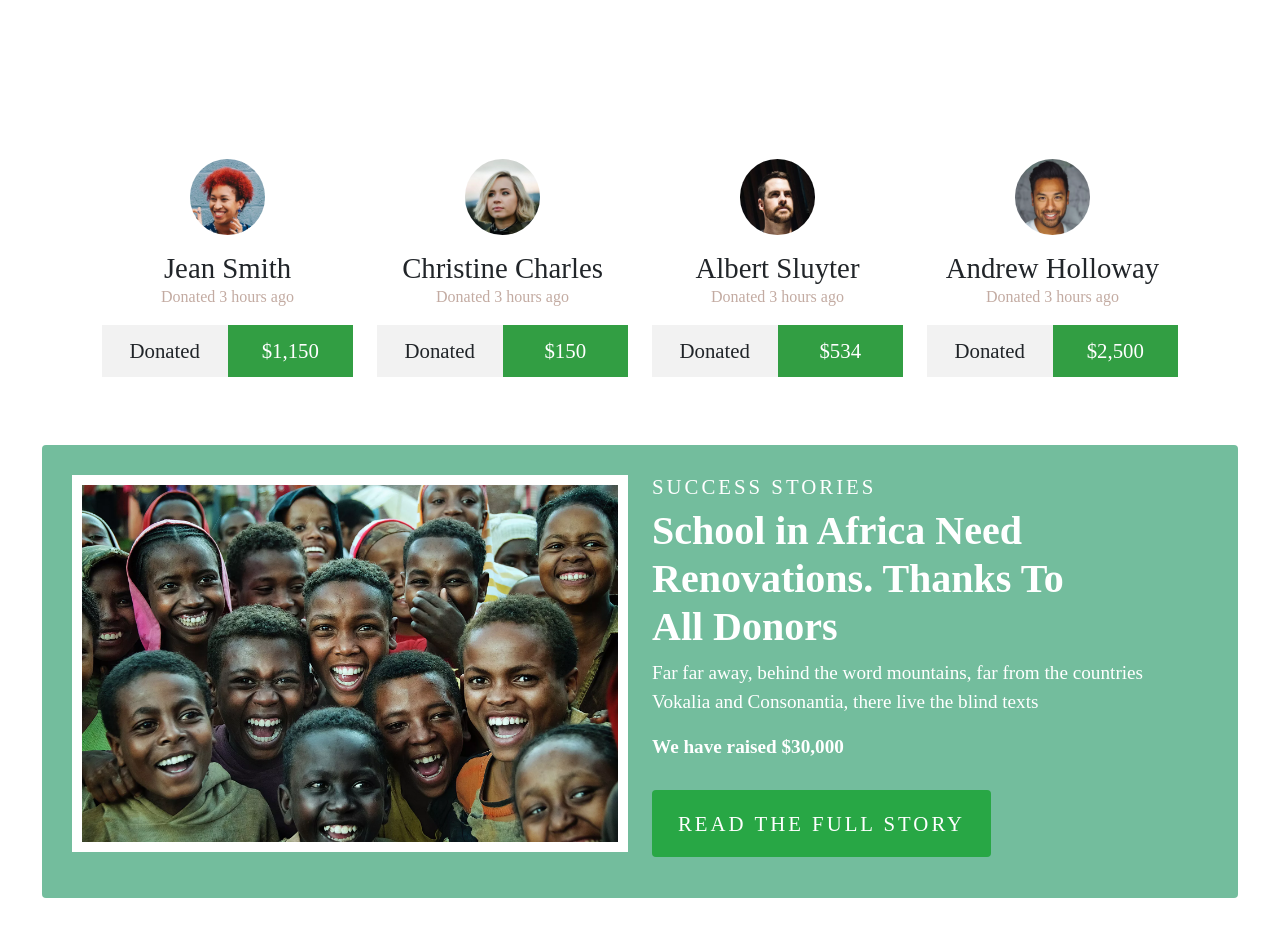
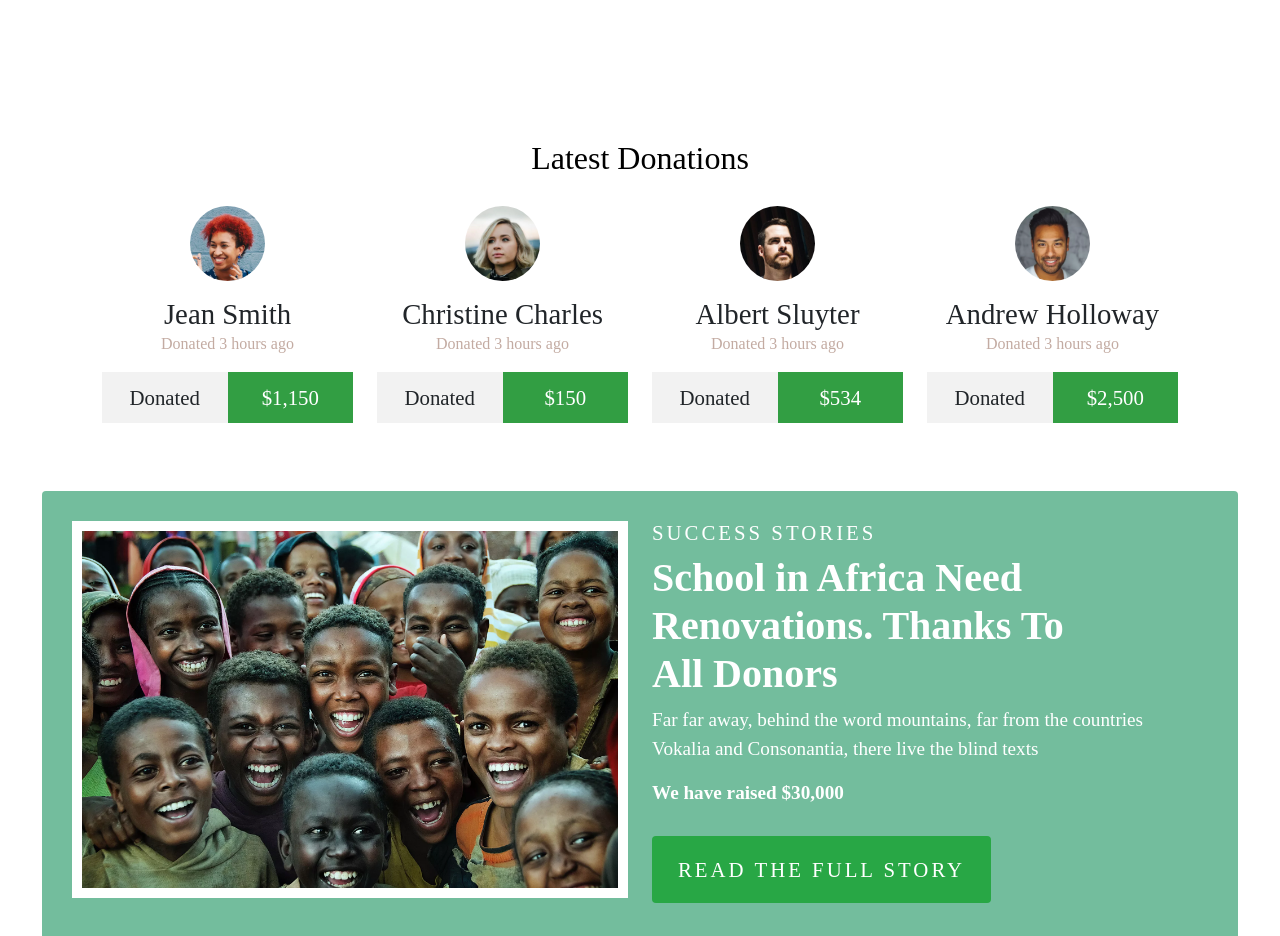
Before and after one commit to Highzik/adamDonation, a React (Vite) app: page / in a window 1280 px wide. Shown: the part 1500-2436 px from the top of the page. Built offline with nearby package versions, Linux system fonts and the light colour scheme; a web font is replaced by a local one.

Commit message:
completed the pages

```diff
--- a/src/pages/Footer.jsx
+++ b/src/pages/Footer.jsx
@@ -17,7 +17,7 @@ const Footer = () => {
                     <div className="col-md-6 col-lg-6">
                         <ul className='p-0'>
                             <h3 className="heading-section">Contact Info</h3>
-                            <li><span className="icon icon-map-marker"><FaMapMarker style={{ color: '#79ccab', fontSize: '1rem', marginRight: "10px" }} /> 203 Fake St. Mountain View, San <br />Francisco, California, USA</span></li>
+                            <li><span className="icon icon-map-marker"><FaMapMarker style={{ color: '#79ccab', fontSize: '1rem', marginRight: "10px" }} /> 203 Fake St. Mountain View, San Francisco, California, USA</span></li>
                             <li><a href="#"><span className="icon icon-phone text-white"><FaPhone style={{ color: '#79ccab', fontSize: '1rem', marginRight: '10px' }} /> +2 392 3929 210</span></a></li>
                             <li><a href="#"><span className="icon icon-envelope text-white"><FaEnvelope style={{ color: '#79ccab', fontSize: '1rem', marginRight: "10px" }} />   info@yourdomain.com</span></a></li>
                             {/* <li><a href="#"><span className="icon icon-envelope text-white"><FaMapMarker style={{ color: '#79ccab', fontSize: '1rem', marginRight: "10px" }} />   San Francisco, IL</span></a></li> */}
--- a/src/pages/Home.jsx
+++ b/src/pages/Home.jsx
@@ -62,6 +62,7 @@ export default function Home() {
 
       {/* section for latest donations */}
       <section className='section3'>
+        <h2 style={{ color: "black", position: "relative" }} className='text-center'>Latest Donations</h2>
         <div className="container">
           <div className="row text-center cards ">
 
```
Also changed, not shown: src/pages/Donate.jsx (indentation only).
